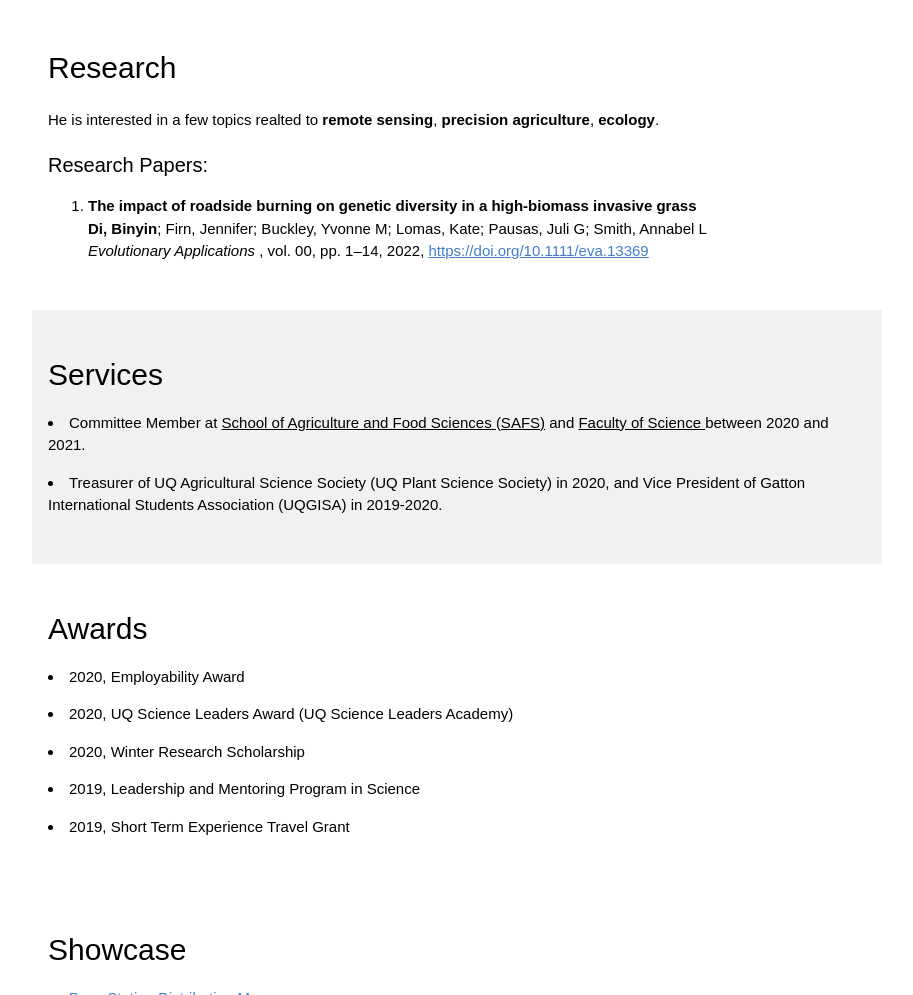
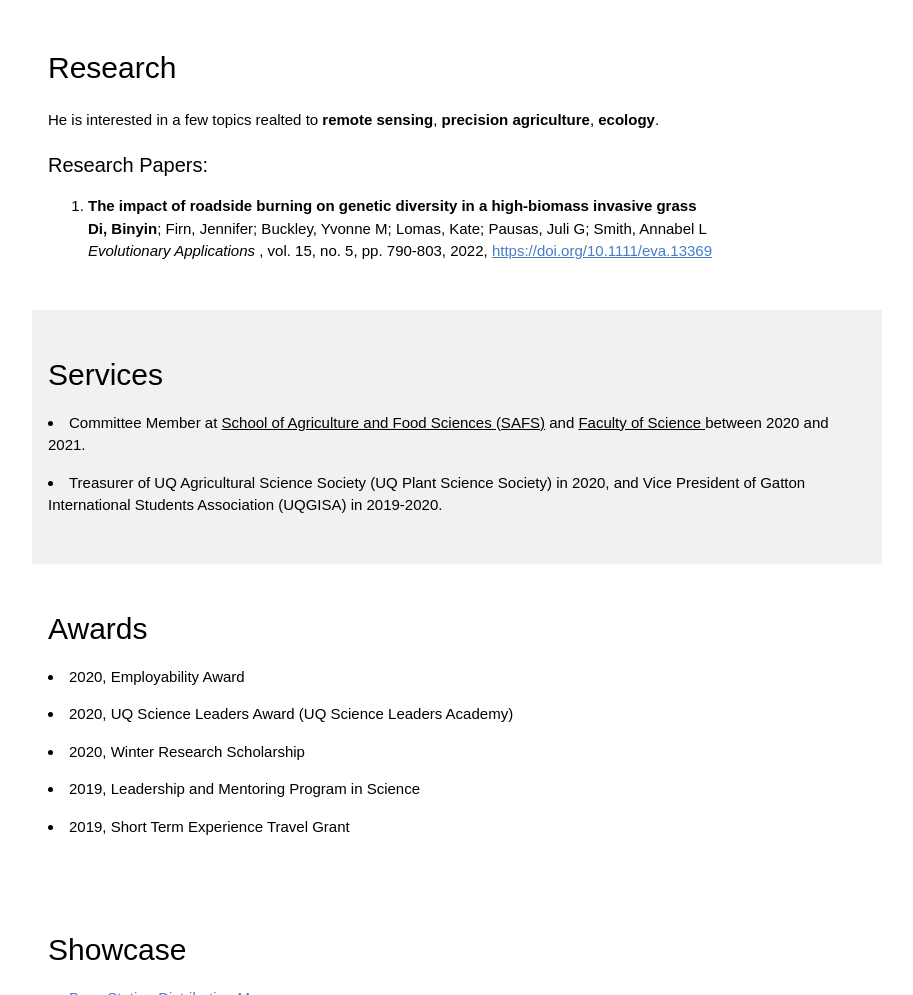
Before and after one commit to patrickaxe/HomePage, a plain HTML site: page index.html in a window 1280 px wide. Shown: the part 2536-3531 px from the top of the page, without its empty margins (258-1171 px from the left). Drawn offline with Linux system fonts and the light colour scheme.

Commit message:
Update paper info

```diff
--- a/index.html
+++ b/index.html
@@ -177,7 +177,7 @@
       <br>
       <strong>Di, Binyin</strong>; Firn, Jennifer; Buckley, Yvonne M; Lomas, Kate; Pausas, Juli G; Smith, Annabel L
       <br>
-      <em> Evolutionary Applications </em>, vol. 00, pp. 1–14, 2022,  <a style="color: #447ec9" href="https://doi.org/10.1111/eva.13369">https://doi.org/10.1111/eva.13369</a>
+      <em> Evolutionary Applications </em>, vol. 15, no. 5, pp. 790-803, 2022,  <a style="color: #447ec9" href="https://doi.org/10.1111/eva.13369">https://doi.org/10.1111/eva.13369</a>
       </p>
 
 
```
